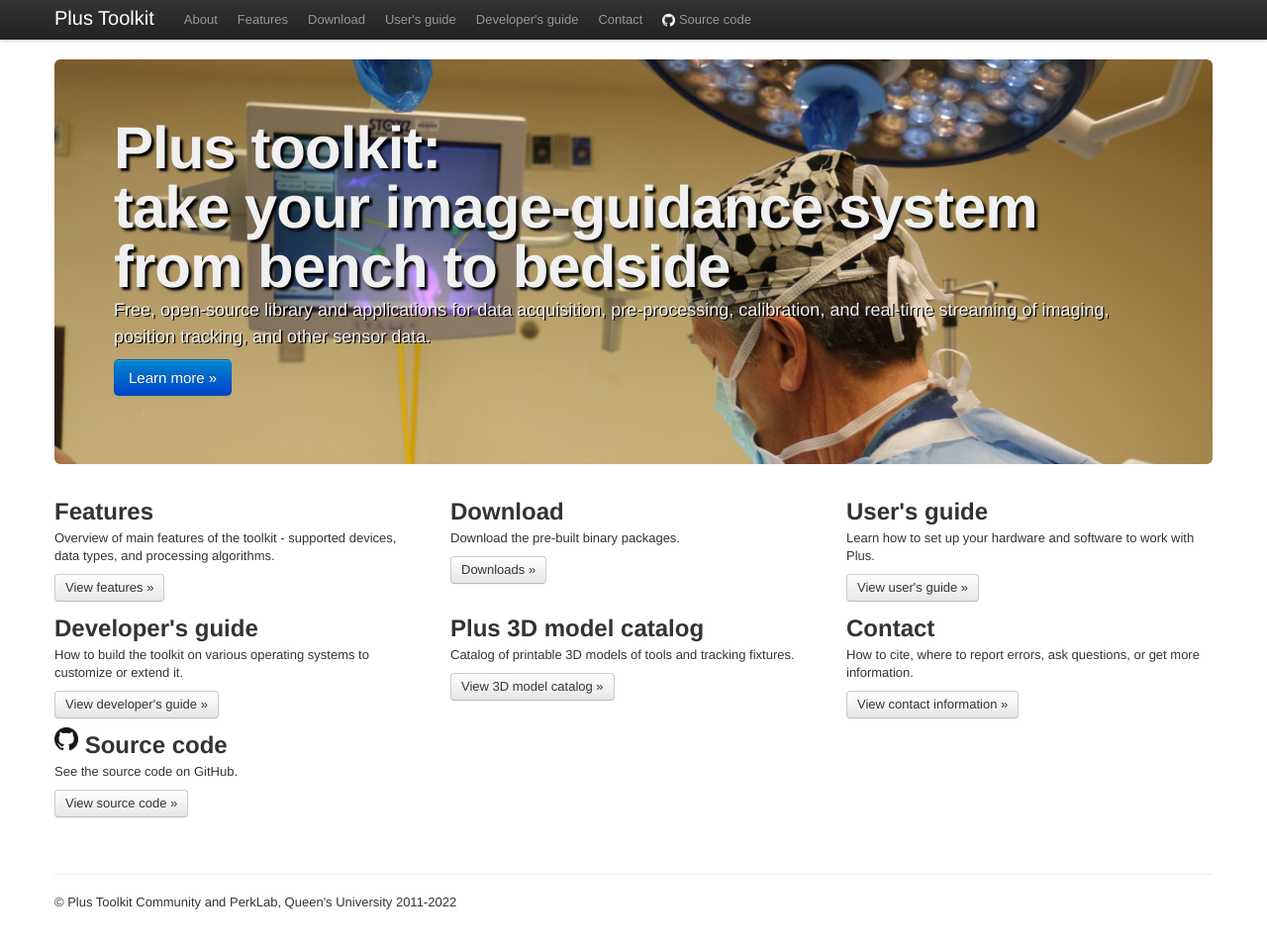
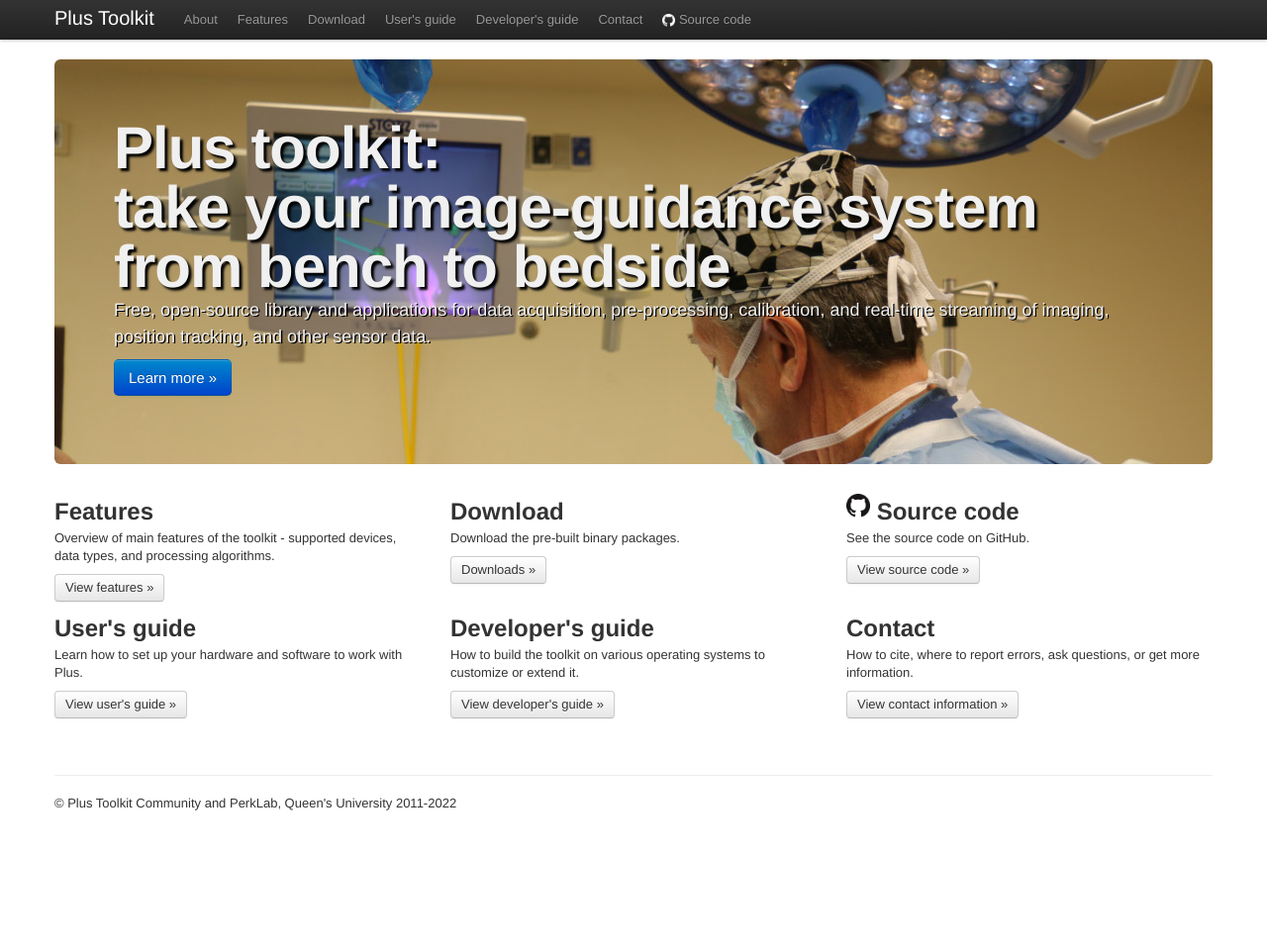
Before and after one commit to PlusToolkit/plustoolkit.github.io, a Jekyll site: the page built from index.md, in a window 1280 px wide and 997 px high. Shown: the top 958 px of the window at 99% size. Built offline with Jekyll 4.4.1, drawn with Linux system fonts in a browser that asks for light colours.

Commit message:
Update top.html

```diff
--- a/_includes/themes/twitter/top.html
+++ b/_includes/themes/twitter/top.html
@@ -17,22 +17,25 @@
     <p><a class="btn" href="download.html">Downloads &raquo;</a></p>
   </div>
   <div class="span4">
-    <h2>User's guide</h2>
-    <p>Learn how to set up your hardware and software to work with Plus.</p>
-    <p><a class="btn" href="usersguide.html">View user's guide &raquo;</a></p>
+    <h2>
+      <img style="height: 1em; vertical-align:top; margin: 0px" src="images/GitHub-Mark-32px.png"></img>
+      Source code
+    </h2>
+    <p>See the source code on GitHub.</p>
+    <p><a class="btn" href="sourcecode.html">View source code &raquo;</a></p>
   </div>
 </div>
 
 <div class="row">
   <div class="span4">
+    <h2>User's guide</h2>
+    <p>Learn how to set up your hardware and software to work with Plus.</p>
+    <p><a class="btn" href="http://perk-software.cs.queensu.ca/plus/doc/nightly/user/index.html">View user's guide &raquo;</a></p>
+  </div>
+  <div class="span4">
     <h2>Developer's guide</h2>
     <p>How to build the toolkit on various operating systems to customize or extend it.</p>
     <p><a class="btn" href="developersguide.html">View developer's guide &raquo;</a></p>
-  </div>
-  <div class="span4">
-    <h2>Plus 3D model catalog</h2>
-    <p>Catalog of printable 3D models of tools and tracking fixtures.</p>
-    <p><a class="btn" href="http://perk-software.cs.queensu.ca/plus/doc/nightly/modelcatalog/">View 3D model catalog &raquo;</a></p>
   </div>
   <div class="span4">
     <h2>Contact</h2>
@@ -42,14 +45,7 @@
 </div>
 
 <div class="row">
-  <div class="span4">
-    <h2>
-      <img style="height: 1em; vertical-align:top; margin: 0px" src="images/GitHub-Mark-32px.png"></img>
-      Source code
-    </h2>
-    <p>See the source code on GitHub.</p>
-    <p><a class="btn" href="sourcecode.html">View source code &raquo;</a></p>
-  </div>
+
 </div>
 
 <div class="row-fluid">
```
